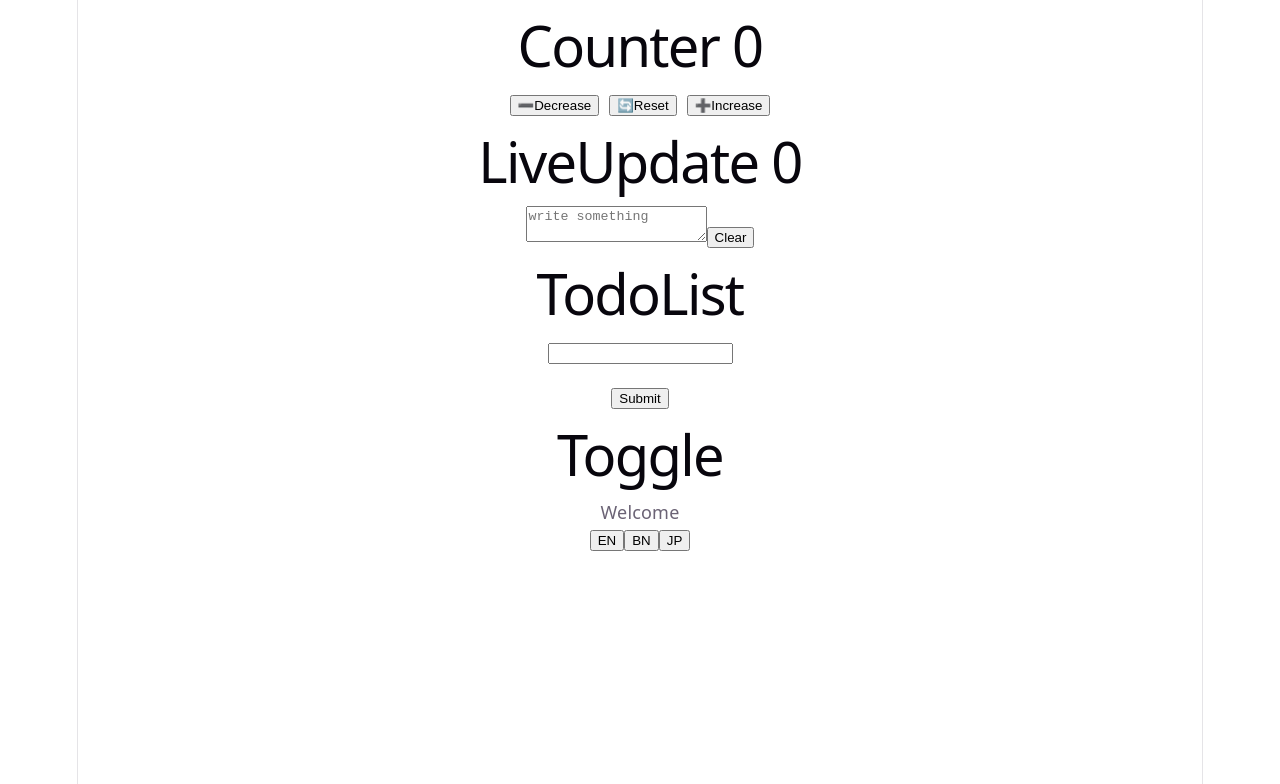
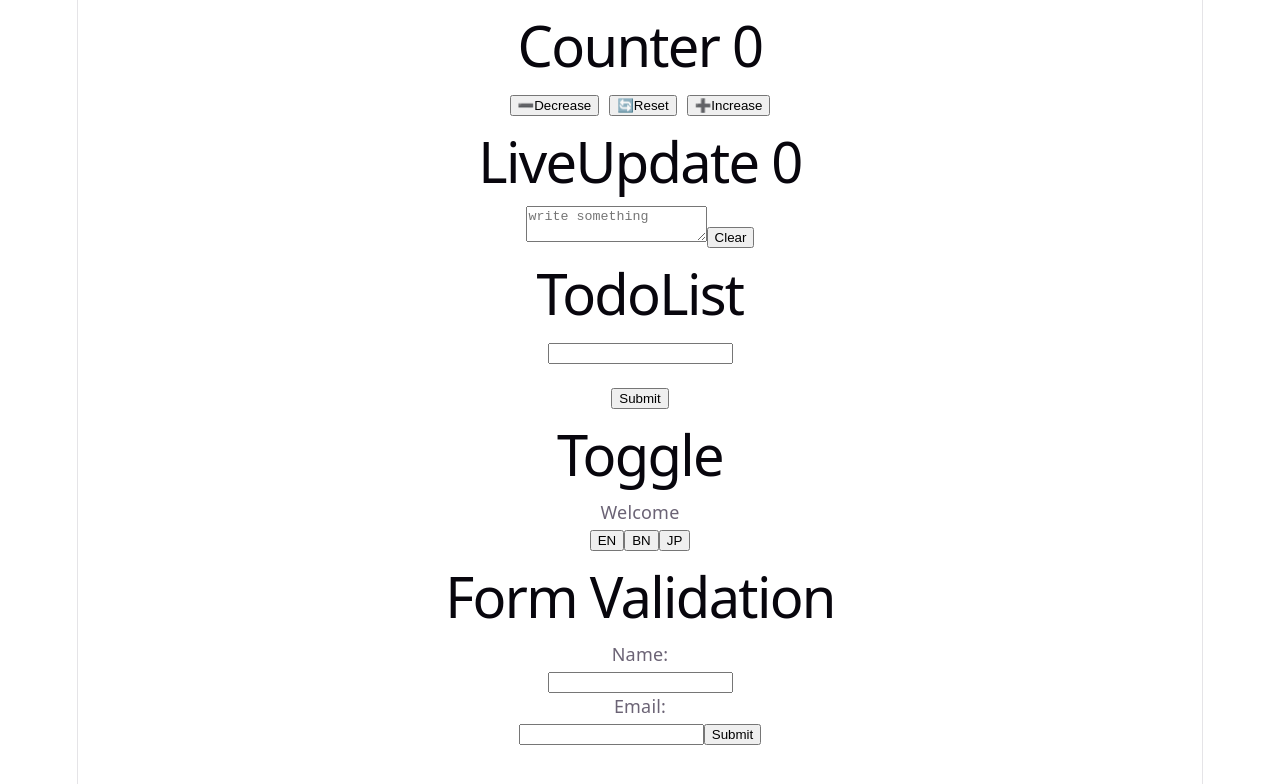
Before and after one commit to Sahajewel/react-interview-preparation, a React (Vite) app in the folder interview-preparation/: page / in a window 1280 px wide. Shown: the top 784 px of the page. Built offline with nearby package versions, Linux system fonts and the light colour scheme.

Commit message:
practice form validation

```diff
--- a/interview-preparation/src/App.tsx
+++ b/interview-preparation/src/App.tsx
@@ -4,6 +4,7 @@ import "./App.css";
 import LiveUpdate from "./LiveUpdate";
 import TodoList from "./TodoList";
 import Toggle from "./Toggle";
+import Form from "./Form";
 
 function App() {
   const [count, setCount] = useState(0);
@@ -27,6 +28,7 @@ function App() {
       <LiveUpdate />
       <TodoList />
       <Toggle />
+      <Form />
     </div>
   );
 }
--- /dev/null
+++ b/interview-preparation/src/Form.tsx
@@ -0,0 +1,51 @@
+/* eslint-disable @typescript-eslint/no-explicit-any */
+import { useState } from "react";
+
+export default function Form() {
+  const [name, setName] = useState("");
+  const [email, setEmail] = useState("");
+  const [error, setError] = useState("");
+  const [success, setSuccess] = useState("");
+
+  const handleForm = (e: any) => {
+    e.preventDefault();
+    setError("");
+    setSuccess("");
+    if (!name.trim() || !email.trim()) {
+      setError("Please fill the all input");
+      return;
+    }
+    if (!email.includes("@") || !email.includes(".")) {
+      setError("Please input a valid email");
+      return;
+    }
+    setSuccess("Form successfully submitted");
+    setName("");
+    setEmail("");
+  };
+  return (
+    <div>
+      <h1>Form Validation</h1>
+      {error && <p style={{ color: "red" }}>{error}</p>}
+      {success && <p style={{ color: "green" }}>{success}</p>}
+      <form onSubmit={handleForm}>
+        <label>Name:</label>
+        <br />
+        <input
+          type="text"
+          value={name}
+          onChange={(e) => setName(e.target.value)}
+        />
+        <br />
+        <label>Email:</label>
+        <br />
+        <input
+          type="email"
+          value={email}
+          onChange={(e) => setEmail(e.target.value)}
+        />
+        <button type="submit">Submit</button>
+      </form>
+    </div>
+  );
+}
```
